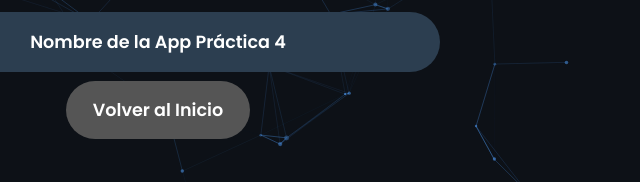
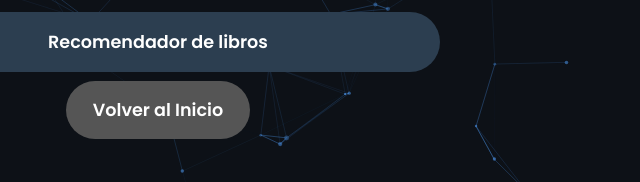
Before and after one commit to FaMatias/Simple-Links, a plain HTML site: page practicas.html in a window 1280 px wide. Shown: the part 516-698 px from the top of the page, 482-1122 px from the left. Drawn offline with Linux system fonts and the light colour scheme.

Commit message:
Update practicas.html

```diff
--- a/practicas.html
+++ b/practicas.html
@@ -25,8 +25,8 @@
             <a href="https://famatias.github.io/Temporizador-Pomodoro/"_blank" class="link-button">
                 <span>Temporizador Pomodoro</span>
             </a>
-            <a href="URL_APP_4_PRACTICA" target="_blank" class="link-button">
-                <span>Nombre de la App Práctica 4</span>
+            <a href="https://famatias.github.io/Recomendador-de-Libros/" target="_blank" class="link-button">
+                <span>Recomendador de libros</span>
             </a>
         </div>
     </br>
```
